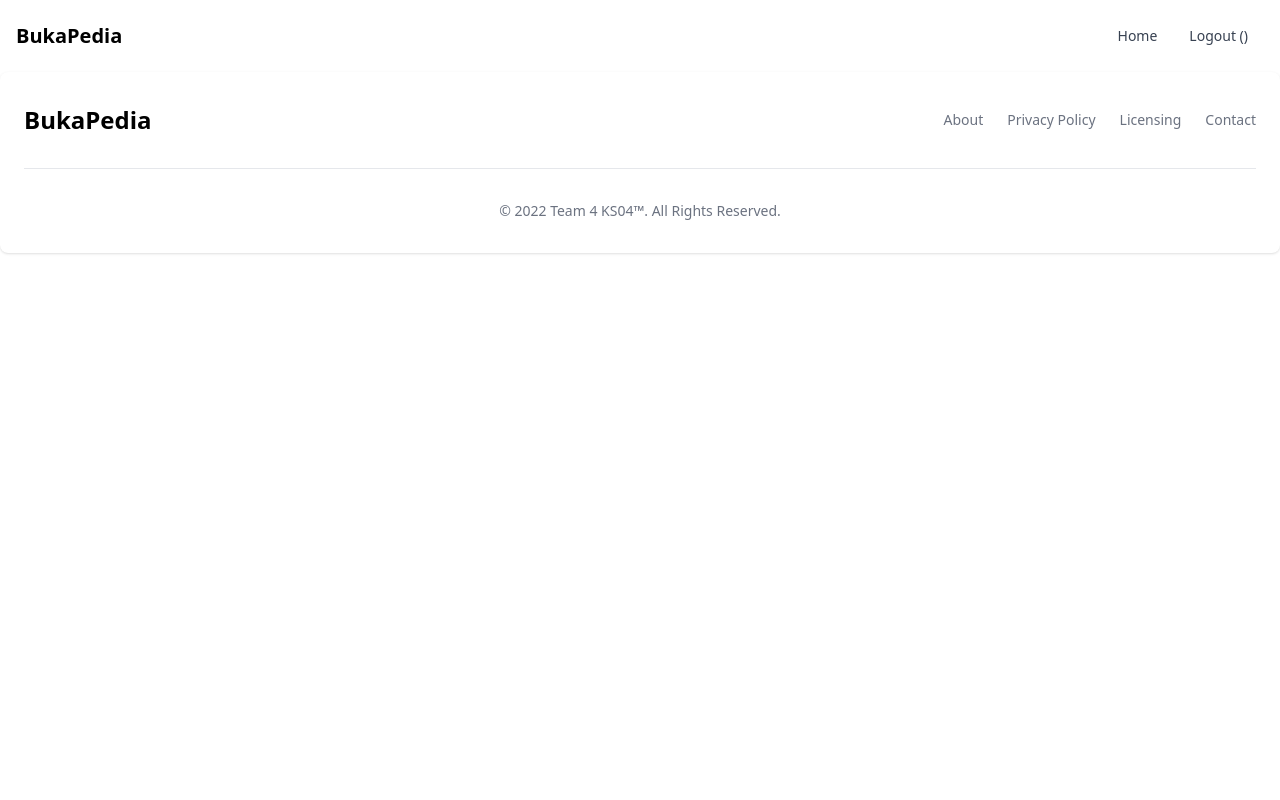
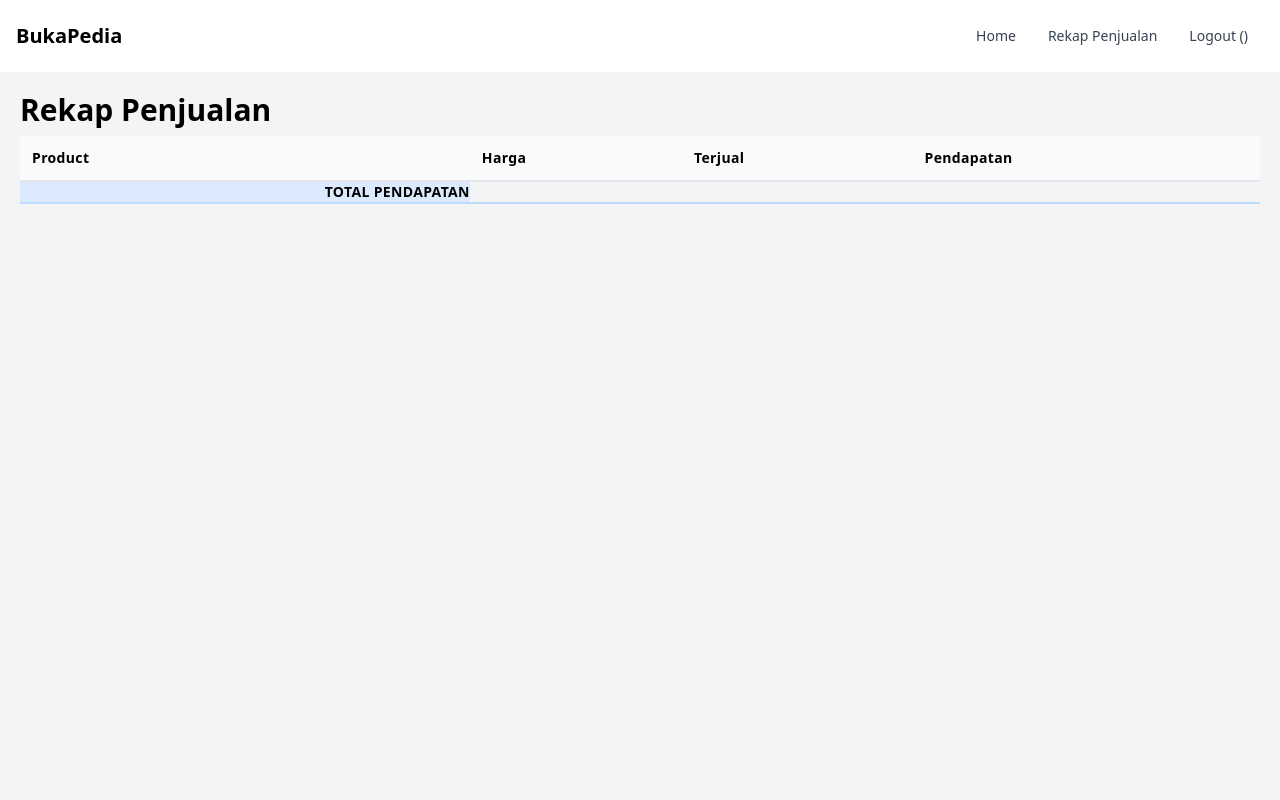
Before and after one commit to rctn-ks04-team04-fp2/ecommerce-frontend, a React (Create React App) app: page /recapsales in a window 1280 px wide. Shown: the top 800 px of the page. Built offline with nearby package versions, Linux system fonts and the light colour scheme.

Commit message:
recapsales

```diff
--- a/src/App.js
+++ b/src/App.js
@@ -5,6 +5,7 @@ import './styles/colors.css';
 import Homepage from './pages/Homepage';
 import Footer from './components/Footer.js';
 import LoginPage from './pages/LoginPage.js';
+import RecapSales from './components/RecapSales.js';
 import { useState } from 'react';
 import {
   BrowserRouter as Router,
@@ -22,6 +23,9 @@ function App() {
         <Routes>
           <Route path="/" element={<Homepage />} />
           <Route path="/login" element={<LoginPage auth={auth} setAuth={setAuth} />} />
+
+          <Route path="/" element={<Homepage />} />
+          <Route path="/recapsales" element={<RecapSales />} />
         </Routes>
         <Footer />
       </Router>
--- a/src/components/NavBar.js
+++ b/src/components/NavBar.js
@@ -35,6 +35,11 @@ export function NavBar({auth, setAuth}) {
                     </Link>
                     </li>
                     <li>
+                    <Link to="/recapsales" relative="path" className="block py-2 pr-4 pl-3 text-gray-700 rounded hover:bg-gray-100 md:hover:bg-transparent md:border-0 md:hover:text-blue-700 md:p-0 dark:text-gray-400 md:dark:hover:text-white dark:hover:bg-gray-700 dark:hover:text-white md:dark:hover:bg-transparent">
+                        Rekap Penjualan
+                    </Link>
+                    </li>
+                    <li>
                     {!auth &&
                     <Link to="/login" relative="path" className="block py-2 pr-4 pl-3 text-gray-700 rounded hover:bg-gray-100 md:hover:bg-transparent md:border-0 md:hover:text-blue-700 md:p-0 dark:text-gray-400 md:dark:hover:text-white dark:hover:bg-gray-700 dark:hover:text-white md:dark:hover:bg-transparent">
                         Login
--- /dev/null
+++ b/src/components/RecapSales.js
@@ -0,0 +1,33 @@
+
+
+const RecapSales = () =>  {
+
+    return (
+        <div className="p-5 h-screen bg-gray-100">
+                <div className="text-xl mb-2">
+                    <h2>Rekap Penjualan</h2>
+                </div>
+                    <table className="w-full">
+                        <thead className="bg-gray-50 border-b-2 border-gray-200">
+                            <tr>
+                                <th className='p-3 text-sm font-bold tracking-wide text-left'>Product</th>
+                                <th className='p-3 text-sm font-bold tracking-wide text-left'>Harga</th>
+                                <th className='p-3 text-sm font-bold tracking-wide text-left'>Terjual</th>
+                                <th className='p-3 text-sm font-bold tracking-wide text-left'>Pendapatan</th>
+                            </tr>
+                        </thead>
+                        <tbody className="bg-white">
+
+                        </tbody>
+                        <thead className="bg-blue-100 border-b-2 border-blue-200">
+                        <tr className='p-3 text-sm font-bold tracking-wide text-right'>TOTAL PENDAPATAN</tr>
+                        </thead>
+                    </table>
+
+
+
+        </div>
+    );
+}
+
+export default RecapSales;
```
